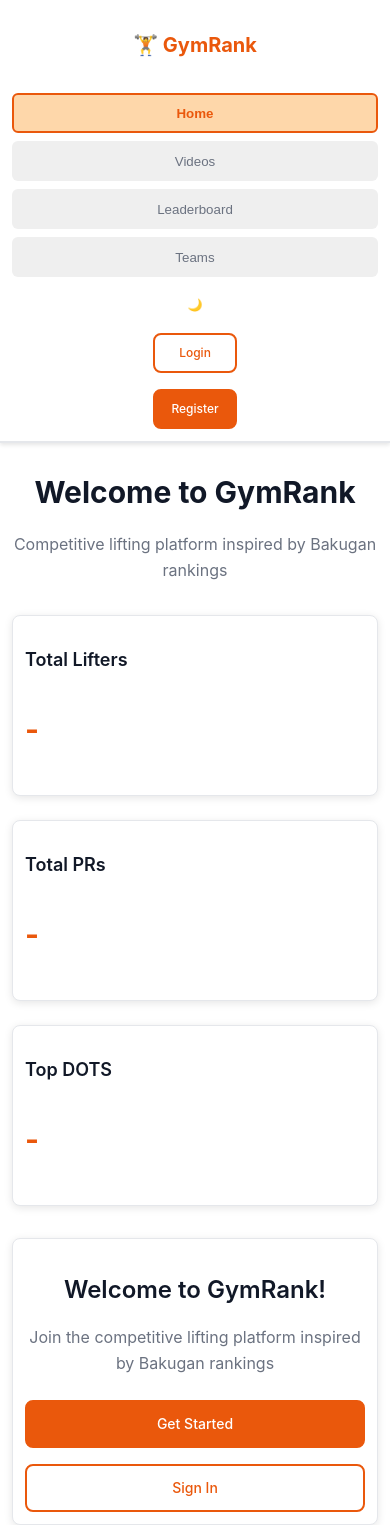
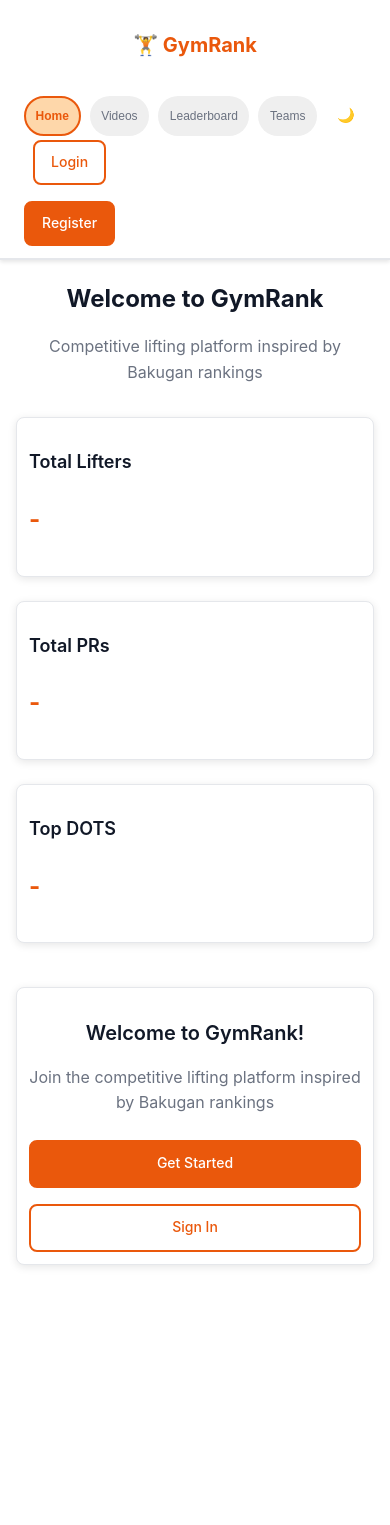
Before and after one commit to danialbka/gym-website-all-in-one, a Flask app: page / in a window 390 px wide. After the commit the page ends 1267 px from the top, so only its background shows below. Run offline with Flask 3, Linux system fonts and the light colour scheme; data that the repository does not hold is empty; some libraries are stand-ins or nearby versions.

Commit message:
Implement comprehensive mobile UI optimizations
- Enhanced responsive navigation with horizontal scrolling
- Added touch-friendly interactions with proper button sizing (44px minimum)
- Implemented smooth scrolling and momentum for iOS devices
- Added safe area insets support for notched devices
- Optimized layouts for mobile, tablet, and landscape orientations
- Added accessibility features (reduced motion, high contrast support)
- Enhanced touch feedback with scale animations
- Improved grid systems for mobile video and stats display
- Added custom scrollbar styling for webkit browsers
- Implemented backdrop blur effects for modern mobile browsers

🤖 Generated with [Claude Code](https://claude.ai/code)

Co-Authored-By: Claude <noreply@anthropic.com>

```diff
--- a/static/index.html
+++ b/static/index.html
@@ -15,26 +15,26 @@
         <div class="flex items-center gap-2">
           <h1 class="navbar-brand">🏋️ GymRank</h1>
         </div>
-        <div class="navbar-nav">
-          <button onclick="showSection('home')" id="nav-home" class="nav-link active">
+        <div class="navbar-nav custom-scroll">
+          <button onclick="showSection('home')" id="nav-home" class="nav-link active touch-feedback">
             Home
           </button>
-          <button onclick="showSection('videos')" id="nav-videos" class="nav-link">
+          <button onclick="showSection('videos')" id="nav-videos" class="nav-link touch-feedback">
             Videos
           </button>
-          <button onclick="showSection('leaderboard')" id="nav-leaderboard" class="nav-link">
+          <button onclick="showSection('leaderboard')" id="nav-leaderboard" class="nav-link touch-feedback">
             Leaderboard
           </button>
-          <button onclick="showSection('teams')" id="nav-teams" class="nav-link">
+          <button onclick="showSection('teams')" id="nav-teams" class="nav-link touch-feedback">
             Teams
           </button>
-          <div id="user-info" class="hidden nav-link" onclick="showSection('profile')">
+          <div id="user-info" class="hidden nav-link touch-feedback" onclick="showSection('profile')">
             <div id="logged-in-user" class="flex items-center gap-2"></div>
           </div>
-          <button id="logout-btn" onclick="logout()" class="hidden btn btn-outline btn-sm">
+          <button id="logout-btn" onclick="logout()" class="hidden btn btn-outline btn-sm touch-feedback">
             Logout
           </button>
-          <button id="theme-toggle" onclick="toggleTheme()" class="btn btn-ghost btn-icon" title="Toggle dark mode">
+          <button id="theme-toggle" onclick="toggleTheme()" class="btn btn-ghost btn-icon touch-feedback" title="Toggle dark mode">
             <span id="theme-icon">🌙</span>
           </button>
           <div id="auth-buttons" class="flex items-center gap-2">
@@ -59,7 +59,7 @@
       </div>
 
       <!-- Stats Cards -->
-      <div class="grid grid-cols-1 md:grid-cols-3 gap-6 mb-8">
+      <div class="grid grid-cols-1 md:grid-cols-3 gap-6 mb-8 stats-cards">
         <div class="card">
           <h3 class="font-semibold text-lg mb-2">Total Lifters</h3>
           <p class="text-3xl font-bold" style="color: var(--primary-color)" id="total-users">-</p>
@@ -127,7 +127,7 @@
         <p style="color: var(--text-secondary)">Watch incredible lifts from our community</p>
       </div>
 
-      <div id="videos-grid" class="grid grid-cols-1 sm:grid-cols-2 lg:grid-cols-3 xl:grid-cols-4 gap-6">
+      <div id="videos-grid" class="grid grid-cols-1 sm:grid-cols-2 lg:grid-cols-3 xl:grid-cols-4 gap-6 videos-grid-mobile">
         <div class="flex justify-center items-center py-8 col-span-full">
           <div class="dot-matrix-spinner">
             <div class="dot"></div>
@@ -544,7 +544,7 @@
             const genderEmoji = user.gender === 'male' ? '♂️' : '♀️';
 
             return `
-              <div onclick="window.location.href='profile.html?username=${user.username}'" class="card flex items-center justify-between cursor-pointer hover:bg-gray-50 dark:hover:bg-gray-800 transition-colors">
+              <div onclick="window.location.href='profile.html?username=${user.username}'" class="card flex items-center justify-between cursor-pointer hover:bg-gray-50 dark:hover:bg-gray-800 transition-colors leaderboard-item">
                 <div class="flex items-center gap-4">
                   <span class="text-2xl font-bold" style="color: var(--primary-color)">#${rank}</span>
                   <span class="text-2xl">${user.flag}</span>
--- a/static/src/output.css
+++ b/static/src/output.css
@@ -135,6 +135,12 @@
 * {
   box-sizing: border-box;
 }
+html {
+  scroll-behavior: smooth;
+  -webkit-text-size-adjust: 100%;
+  -webkit-font-smoothing: antialiased;
+  -moz-osx-font-smoothing: grayscale;
+}
 body {
   font-family: 'Inter', -apple-system, BlinkMacSystemFont, 'Segoe UI', Roboto, sans-serif;
   background-color: var(--background);
@@ -142,6 +148,9 @@ body {
   line-height: 1.6;
   margin: 0;
   padding: 0;
+  overflow-x: hidden;
+  -webkit-overflow-scrolling: touch;
+  touch-action: manipulation;
 }
 .btn {
   display: inline-flex;
@@ -802,33 +811,70 @@ body {
   }
   .navbar {
     padding: 0.75rem 0;
+    position: sticky;
+    top: 0;
+    z-index: 100;
+    backdrop-filter: blur(10px);
+    -webkit-backdrop-filter: blur(10px);
   }
   .navbar-nav {
-    flex-direction: column;
-    gap: 0.5rem;
+    flex-direction: row;
+    flex-wrap: wrap;
+    gap: 0.25rem;
     width: 100%;
+    justify-content: space-between;
+    overflow-x: auto;
+    -webkit-overflow-scrolling: touch;
+    scrollbar-width: none;
+    -ms-overflow-style: none;
+  }
+  .navbar-nav::-webkit-scrollbar {
+    display: none;
   }
   .nav-link {
-    width: 100%;
+    min-width: fit-content;
+    padding: 0.5rem 0.75rem;
+    font-size: 0.8rem;
+    white-space: nowrap;
     text-align: center;
+    border-radius: 20px;
+    touch-action: manipulation;
   }
   .modal-content {
     margin: 1rem;
     max-width: calc(100vw - 2rem);
+    max-height: calc(100vh - 2rem);
+    overflow-y: auto;
+    -webkit-overflow-scrolling: touch;
   }
   .card {
     padding: 1rem;
     border-radius: 0.5rem;
+    margin-bottom: 1rem;
   }
   .btn {
-    width: 100%;
-    justify-content: center;
+    min-height: 44px;
+    padding: 0.75rem 1rem;
+    font-size: 0.9rem;
+    touch-action: manipulation;
+    -webkit-tap-highlight-color: transparent;
+  }
+  .btn:active {
+    transform: scale(0.98);
   }
   .btn-sm {
     width: auto;
+    min-height: 36px;
+    padding: 0.5rem 0.75rem;
   }
   .form-group {
     margin-bottom: 1rem;
+  }
+  .form-input {
+    min-height: 44px;
+    font-size: 16px;
+    padding: 0.75rem 1rem;
+    touch-action: manipulation;
   }
   .flex {
     flex-direction: column;
@@ -836,6 +882,33 @@ body {
   }
   .grid {
     grid-template-columns: 1fr;
+    gap: 1rem;
+  }
+  .section {
+    padding-bottom: 2rem;
+  }
+  .grid-cols-1 {
+    grid-template-columns: 1fr;
+  }
+  .sm\:grid-cols-2 {
+    grid-template-columns: repeat(2, 1fr);
+  }
+  .videos-grid-mobile {
+    display: grid;
+    grid-template-columns: repeat(auto-fit, minmax(300px, 1fr));
+    gap: 1rem;
+    padding: 0.5rem;
+  }
+  .leaderboard-item {
+    padding: 1rem;
+    margin-bottom: 0.5rem;
+    border-radius: 0.5rem;
+    cursor: pointer;
+    touch-action: manipulation;
+  }
+  .leaderboard-item:active {
+    transform: scale(0.98);
+    background-color: var(--background-alt);
   }
 }
 @media (max-width: 480px) {
@@ -845,16 +918,160 @@ body {
   .navbar-brand {
     font-size: 1.25rem;
   }
+  .navbar-nav {
+    gap: 0.15rem;
+    padding: 0 0.5rem;
+  }
+  .nav-link {
+    padding: 0.4rem 0.6rem;
+    font-size: 0.75rem;
+    min-width: fit-content;
+  }
   .card {
     padding: 0.75rem;
+    margin-bottom: 0.75rem;
   }
   .btn {
-    font-size: 0.75rem;
-    padding: 0.5rem 1rem;
+    font-size: 0.875rem;
+    padding: 0.75rem 1rem;
+    min-height: 44px;
   }
   .btn-lg {
     font-size: 0.875rem;
     padding: 0.75rem 1.5rem;
+    min-height: 48px;
+  }
+  .btn-sm {
+    font-size: 0.75rem;
+    padding: 0.5rem 0.75rem;
+    min-height: 36px;
+  }
+  .form-input {
+    font-size: 16px;
+    padding: 0.75rem;
+  }
+  .text-3xl {
+    font-size: 1.5rem;
+  }
+  .text-2xl {
+    font-size: 1.25rem;
+  }
+  .text-xl {
+    font-size: 1.125rem;
+  }
+  .videos-grid-mobile {
+    grid-template-columns: 1fr;
+    gap: 0.75rem;
+    padding: 0.25rem;
+  }
+  .modal-content {
+    margin: 0.5rem;
+    max-width: calc(100vw - 1rem);
+    border-radius: 0.75rem;
+  }
+  .stats-cards {
+    grid-template-columns: 1fr;
+    gap: 0.75rem;
+  }
+}
+
+/* Pull-to-refresh and scroll enhancements */
+.container {
+  scroll-behavior: smooth;
+}
+
+/* Swipe gestures for navigation */
+.swipe-area {
+  touch-action: pan-x;
+}
+
+/* Enhanced touch feedback */
+.touch-feedback {
+  transition: transform 0.1s ease, background-color 0.1s ease;
+}
+
+.touch-feedback:active {
+  transform: scale(0.98);
+  background-color: var(--background-alt);
+}
+
+/* Mobile-specific scrollbar styling */
+@supports (-webkit-appearance: none) {
+  .custom-scroll::-webkit-scrollbar {
+    width: 4px;
+    height: 4px;
+  }
+
+  .custom-scroll::-webkit-scrollbar-track {
+    background: transparent;
+  }
+
+  .custom-scroll::-webkit-scrollbar-thumb {
+    background: var(--border);
+    border-radius: 2px;
+  }
+
+  .custom-scroll::-webkit-scrollbar-thumb:hover {
+    background: var(--text-secondary);
+  }
+}
+
+/* Safe area insets for notched devices */
+@supports (padding-top: env(safe-area-inset-top)) {
+  .navbar {
+    padding-top: calc(0.75rem + env(safe-area-inset-top));
+  }
+
+  .container {
+    padding-left: max(1rem, env(safe-area-inset-left));
+    padding-right: max(1rem, env(safe-area-inset-right));
+  }
+}
+
+/* Accessibility improvements for mobile */
+@media (prefers-reduced-motion: reduce) {
+  * {
+    animation-duration: 0.01ms !important;
+    animation-iteration-count: 1 !important;
+    transition-duration: 0.01ms !important;
+  }
+
+  html {
+    scroll-behavior: auto;
+  }
+}
+
+/* High contrast mode support */
+@media (prefers-contrast: high) {
+  .btn {
+    border-width: 2px;
+  }
+
+  .card {
+    border-width: 2px;
+  }
+}
+
+/* Landscape mobile optimizations */
+@media screen and (max-height: 500px) and (orientation: landscape) {
+  .navbar {
+    padding: 0.5rem 0;
+  }
+
+  .container {
+    padding-top: 0.5rem;
+  }
+
+  .section {
+    padding-bottom: 1rem;
+  }
+
+  .text-3xl {
+    font-size: 1.5rem;
+  }
+
+  .text-2xl {
+    font-size: 1.25rem;
   }
 }
 @property --tw-rotate-x {
```
